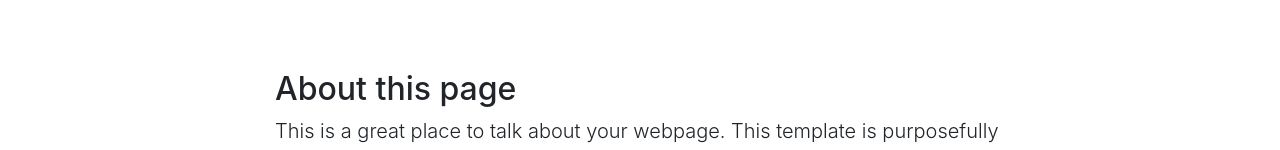
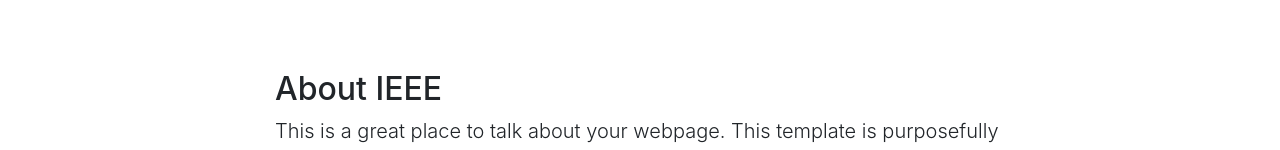
Before and after one commit to biswaz/Hack-GEC, a website with bundled scripts: page 1.html in a window 1280 px wide. Shown: the part 438-588 px from the top of the page. Built offline with nearby package versions, Linux system fonts and the light colour scheme.

Commit message:
Update 1.html

```diff
--- a/1.html
+++ b/1.html
@@ -54,7 +54,7 @@
       <div class="container">
         <div class="row">
           <div class="col-lg-8 mx-auto">
-            <h2>About this page</h2>
+            <h2>About IEEE</h2>
             <p class="lead">This is a great place to talk about your webpage.
               This template is purposefully unstyled so you can use it as a boilerplate or starting point for you own
               landing page designs! This template features:</p>
```
